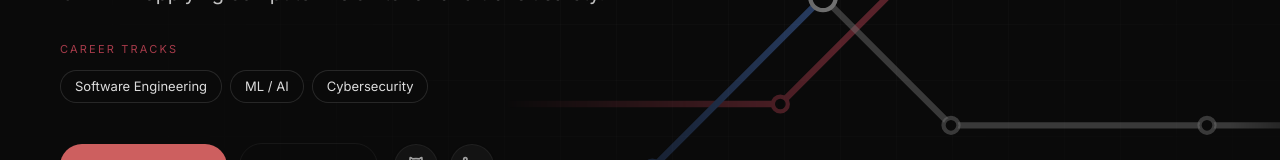
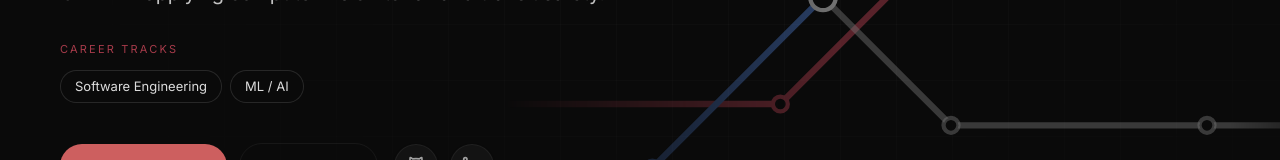
Before and after one commit to RyanPurakal/portfolio, a Next.js app: page / in a window 1280 px wide. Shown: the part 424-584 px from the top of the page. Built offline with nearby package versions, Linux system fonts and the light colour scheme.

Commit message:
Remove cybersecurity from interests

```diff
--- a/src/components/hero.tsx
+++ b/src/components/hero.tsx
@@ -8,7 +8,7 @@ import { motion } from "motion/react";
 import type { MouseEvent } from "react";
 
 const HERO_NAME = ["Ryan", "Purakal"] as const;
-const TRACKS = ["Software Engineering", "ML / AI", "Cybersecurity"] as const;
+const TRACKS = ["Software Engineering", "ML / AI"] as const;
 
 type HeroProps = {
   prefersReducedMotion: boolean;
--- a/src/components/portfolio-content.tsx
+++ b/src/components/portfolio-content.tsx
@@ -246,8 +246,8 @@ export function PortfolioContent() {
               <p className="section-label">Contact</p>
               <h2 className="contact-headline">Open to<br/>opportunities<em>.</em></h2>
               <p className="contact-body">
-                I&apos;m building toward roles in software engineering, ML/AI,
-                and cybersecurity. If you&apos;re working in one of those areas,
+                I&apos;m building toward roles in software engineering and ML/AI.
+                If you&apos;re working in one of those areas,
                 or on transportation systems, I&apos;d like to hear about it.
               </p>
             </motion.div>
```
